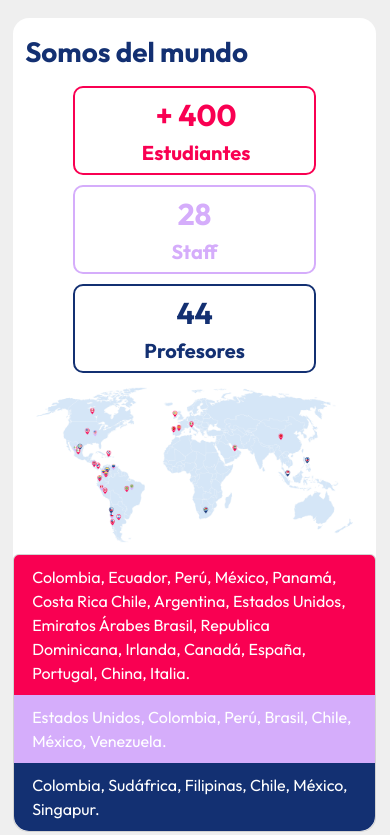
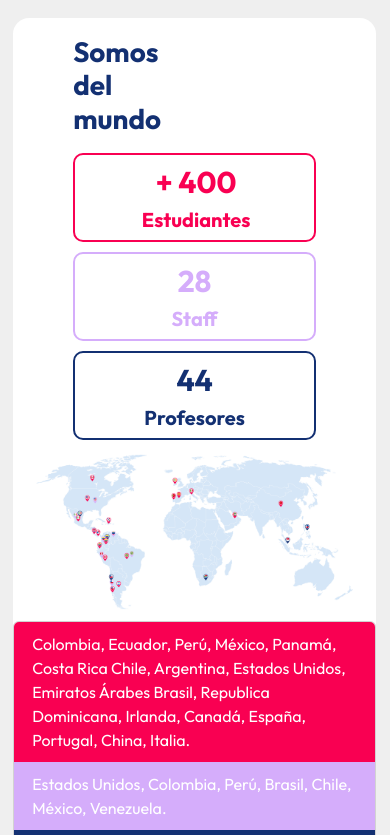
Before and after one commit to Elsynt11/coding-test-front-genuine, a plain HTML site: page index.html in a window 390 px wide. Shown: the part 2501-3336 px from the top of the page. Drawn offline with nearby package versions, Linux system fonts and the light colour scheme.

Commit message:
*Fix align title

```diff
--- a/index.html
+++ b/index.html
@@ -171,7 +171,7 @@
 
             <div id="mapa" class="row section-page rounded-4">
 
-                <h1 class="d-lg-none d-md-none d-xl-none d-xxl-none d-xl-block  d-xxl-block">Somos del mundo</h1>
+                <h1 class="d-lg-none d-md-none d-xl-none d-xxl-none d-xl-block d-xxl-block" style="padding-right: 50%; padding-left: 60px;">Somos del mundo</h1>
                 <div id="informacion" class="row">
 
                     <div class="col-lg-4 col-sm-12 pading">
```
